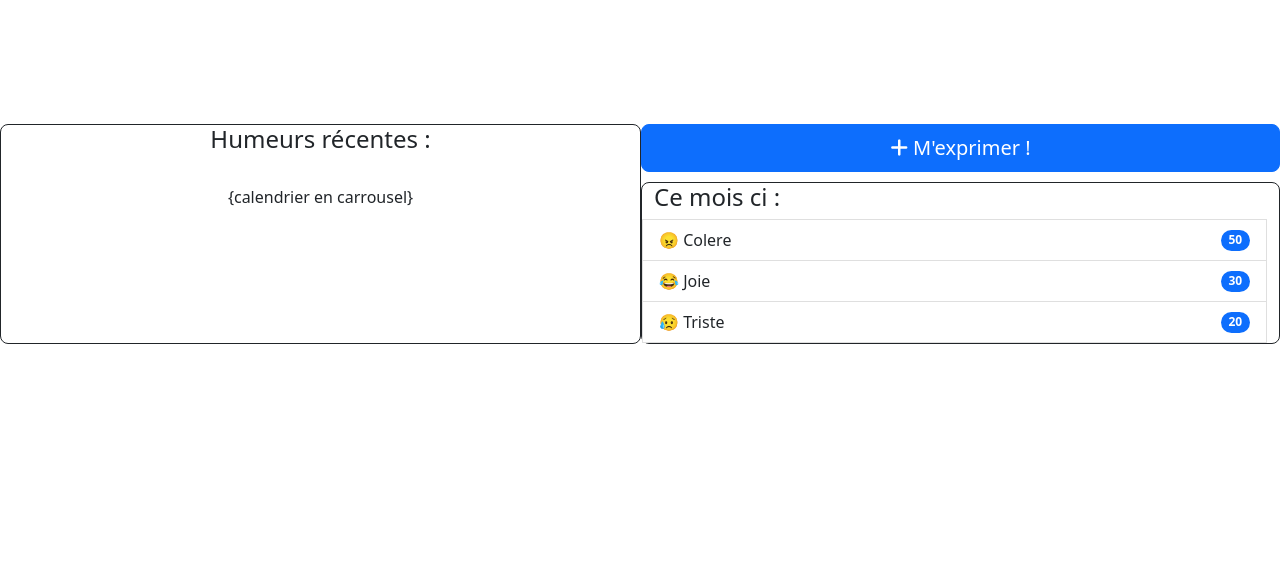
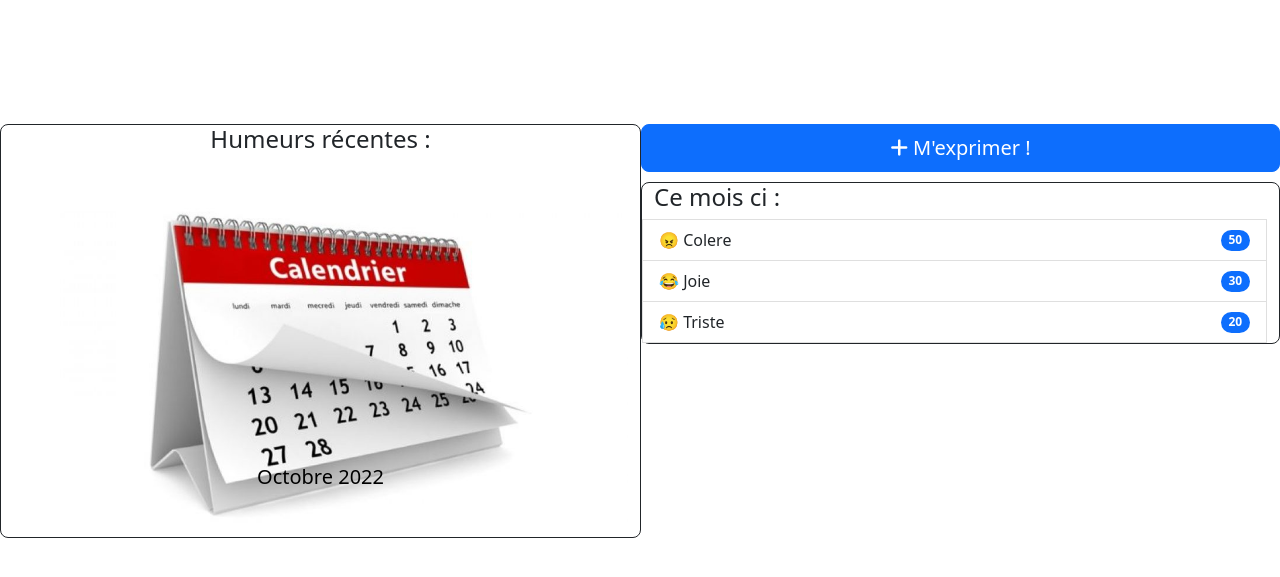
Before and after one commit to OskarMorel/GORAS_CheckYourMood, a PHP site: page /vues/vue_accueil.html in a window 1280 px wide. Shown: the part 174-751 px from the top of the page. Run offline with PHP 8.4, Linux system fonts and the light colour scheme; some libraries are stand-ins or nearby versions.

Commit message:
recherches carousseul

```diff
--- a/Style/checkYourMood.css
+++ b/Style/checkYourMood.css
@@ -10,6 +10,10 @@ h1 {
 
 .texteGris {
     color: rgb(100, 82, 82);
+}
+
+.texteNoir {
+    color: #000000;
 }
 
 a:link {
@@ -66,6 +70,7 @@ a:link {
     border-style: solid;
 }
 
+
 /* Page saisie humeur */
 
 input[type="datetime-local"] {
--- a/vues/vue_accueil.html
+++ b/vues/vue_accueil.html
@@ -49,8 +49,31 @@
             <div class="col cadreMenu">
                 <h4>Humeurs récentes :</h4>
                 <br>
+                <div id="carouselExampleCaptions" class="carousel slide" data-bs-ride="false">
+                    <div class="carousel-inner">
+                      <div class="carousel-item active">
+                        <img src="../images/calendrier.jpg" class="d-block w-100" alt="...">
+                        <div class="carousel-caption d-none d-md-block">
+                          <h5 class="texteNoir">Octobre 2022</h5>
+                        </div>
+                      </div>
+                      <div class="carousel-item">
+                        <img src="../images/calendrier.jpg" class="d-block w-100" alt="...">
+                        <div class="carousel-caption d-none d-md-block">
+                          <h5 class="texteNoir">Novembre 2022</h5>
+                        </div>
+                      </div>
 
-                {calendrier en carrousel}
+                    </div>
+                    <button class="carousel-control-prev" type="button" data-bs-target="#carouselExampleCaptions" data-bs-slide="prev">
+                      <span class="carousel-control-prev-icon" aria-hidden="true"></span>
+                      <span class="visually-hidden">Previous</span>
+                    </button>
+                    <button class="carousel-control-next" type="button" data-bs-target="#carouselExampleCaptions" data-bs-slide="next">
+                      <span class="carousel-control-next-icon" aria-hidden="true"></span>
+                      <span class="visually-hidden">Next</span>
+                    </button>
+                  </div>
             </div>
             <div class="col">
                 <div class="row d-grid gap-2">
```
Also changed, not shown: vues/vue_consultationHumeur.html (added, +51 -0 lines), vues/vue_visualisationHumeurs.html (+33 -0 lines), images/calendrier.jpg (added).
